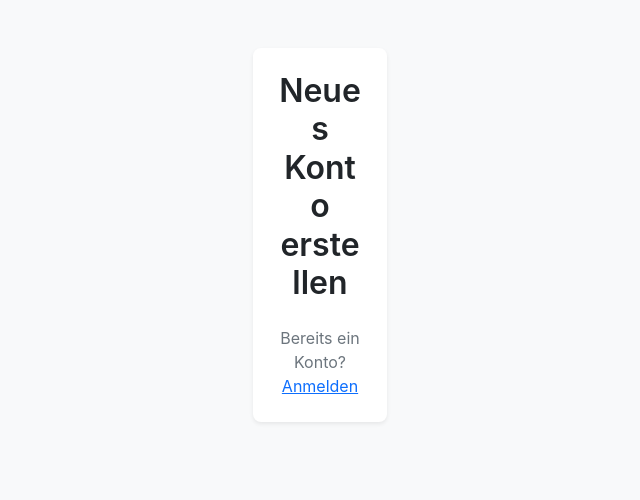
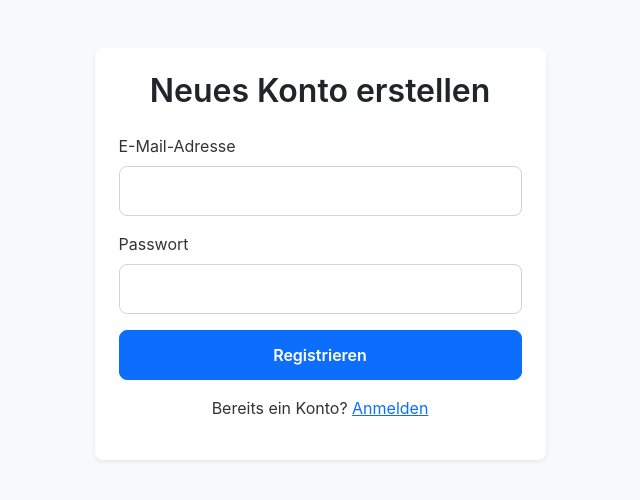
Before and after one commit to jackl1304/News, a Flask app: page /registrieren in a window 1280 px wide. Shown: the top 500 px of the page, without its empty margins (320-960 px from the left). Run offline with Flask 3, Linux system fonts and the light colour scheme.

Commit message:
Update register.html

```diff
--- a/medtech_newsletter/templates/register.html
+++ b/medtech_newsletter/templates/register.html
@@ -1,18 +1,23 @@
 {% extends "base.html" %}
 {% block title %}Registrieren{% endblock %}
 {% block content %}
-<div class="row justify-content-center">
-    <div class="col-md-6 col-lg-4">
-        <div class="card shadow-sm">
-            <div class="card-body p-4">
-                <h2 class="card-title text-center mb-4">Neues Konto erstellen</h2>
-                <form action="{{ url_for('register') }}" method="post">
-                   <p class="text-center text-muted mb-0">
-                        Bereits ein Konto? <a href="{{ url_for('login') }}">Anmelden</a>
-                    </p>
-                </form>
+<div class="card shadow-sm">
+    <div class="card-body p-4">
+        <h2 class="card-title text-center mb-4">Neues Konto erstellen</h2>
+        <form method="post" action="{{ url_for('main.register') }}">
+            <div class="mb-3">
+                <label for="email" class="form-label">E-Mail-Adresse</label>
+                <input type="email" class="form-control" id="email" name="email" required>
             </div>
-        </div>
+            <div class="mb-3">
+                <label for="password" class="form-label">Passwort</label>
+                <input type="password" class="form-control" id="password" name="password" required>
+            </div>
+            <div class="d-grid">
+                <button type="submit" class="btn btn-primary">Registrieren</button>
+            </div>
+        </form>
+        <p class="text-center mt-3">Bereits ein Konto? <a href="{{ url_for('main.login') }}">Anmelden</a></p>
     </div>
 </div>
 {% endblock %}
```
